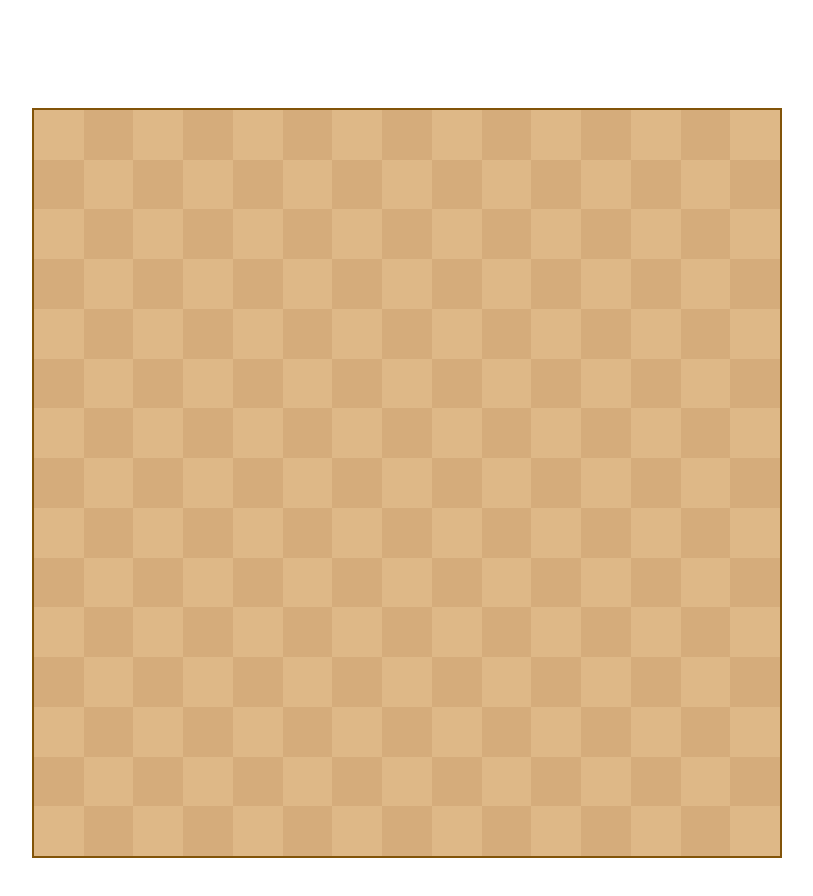
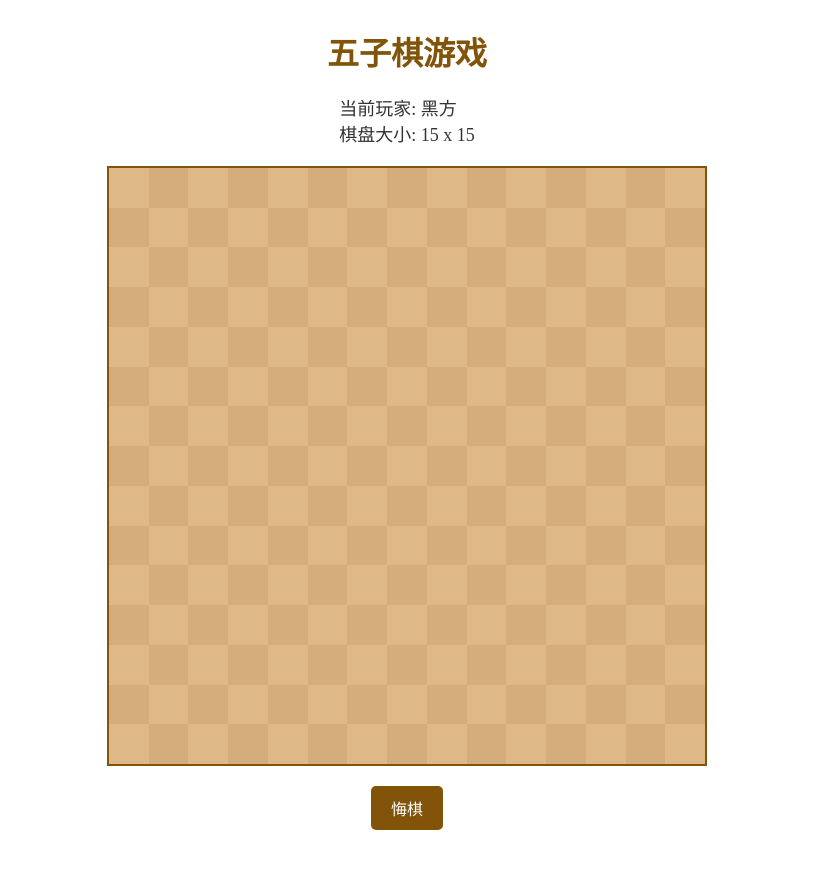
Before and after one commit to plain-wind/gobang, a Vue app: page / in a window 1280 px wide. Shown: the top 896 px of the page, without its empty margins (233-1046 px from the left). After the commit the page ends 838 px from the top, so only its background shows below. Built offline with nearby package versions, Linux system fonts and the light colour scheme; the HTML template or start-up script is replaced by a standard one.

Commit message:
create btn

```diff
--- a/src/App.vue
+++ b/src/App.vue
@@ -1,23 +1,46 @@
 <template>
   <div class="app">
-    <TestBoard />
+    <h1>{{ title }}</h1>
+    <!-- 状态信息 -->
+    <div class="msg">
+      <p>当前玩家: {{ curPlayer === Player.BLACK ? '黑方' : '白方' }}</p>
+      <p>棋盘大小: {{ size }} x {{ size }}</p>
+    </div>
+    <ChessBoard />
+    <ChessButton class="back-piece" @click="chessStore.backPiece">悔棋</ChessButton>
   </div>
 </template>
 
 <script setup lang="ts">
-import TestBoard from '@/components/TestBoard.vue';
+import { ref } from 'vue';
+import { useChessStore } from '@/stores/chess';
+import ChessBoard from '@/components/ChessBoard.vue';
+import ChessButton from '@/components/ChessButton.vue';
+import { Player } from '@/types/player';
+
+const title = ref('五子棋游戏');
+const chessStore = useChessStore();
+const { size, curPlayer } = chessStore;
+
 </script>
 
 <style scoped lang="scss">
-* {
-  box-sizing: border-box;
-  margin: 0;
-  padding: 0;
+@use "@/assets/sass/reset.scss";
+
+h1 {
+  color: #825409;
+  margin: 20px;
+}
+
+.msg {
+  margin-bottom: 20px;
+  font-size: 18px;
+  color: #333;
 }
 
 .app {
   display: flex;
-  justify-content: center;
-  padding: 100px;
+  flex-direction: column;
+  align-items: center;
 }
 </style>
--- /dev/null
+++ b/src/assets/sass/reset.scss
@@ -0,0 +1,5 @@
+* {
+  margin: 0;
+  padding: 0;
+  box-sizing: border-box;
+}
--- a/src/components/ChessBoard.vue
+++ b/src/components/ChessBoard.vue
@@ -1,241 +1,76 @@
 <template>
-  <div class="chessboard-container">
-    <h2 class="chessboard-title">{{ title }}</h2>
-
-    <!-- 棋盘容器 -->
-    <div class="chessboard-wrapper" :style="{ width: `${boardSize}px`, height: `${boardSize}px` }">
-      <!-- 网格线层 (用伪元素绘制所有网格线) -->
-      <div class="grid-lines" :style="{
-        '--size': size,
-        '--cell-size': `${cellSize}px`
-      }"></div>
-
-      <!-- 棋盘格子层 -->
-      <div class="chessboard" :style="{
+  <!-- 棋盘 -->
+  <div class="chess-board" :style="{
     gridTemplateColumns: `repeat(${size}, 1fr)`,
     gridTemplateRows: `repeat(${size}, 1fr)`,
     width: `${boardSize}px`,
     height: `${boardSize}px`
   }">
-        <!-- 生成棋盘格子 -->
-        <div v-for="(cell, index) in cells" :key="index" class="cell" :class="{
-          'cell-black': isBlackCell(index),
-          'has-piece': hasPiece(index)
-        }" @click="handleCellClick(index)" :data-coords="getCoordinates(index)">
-          <div v-if="cells[index].piece" class="piece" :class="`piece-${cells[index].piece.color}`"></div>
-        </div>
-      </div>
-    </div>
-
-    <div class="controls">
-      <button @click="resetBoard">重置棋盘</button>
-      <button @click="toggleSize">切换大小 ({{ size }}×{{ size }})</button>
+    <!-- 格子 -->
+    <div v-for="(item, index) in cells" :key="index" class="chess-cell"
+      @click="chessStore.placeChessPiece(item.row, item.col)">
+      <ChessPiece v-if="item.piece" :color="item.piece.color" />
     </div>
   </div>
 </template>
 
 <script setup lang="ts">
 import { ref, computed } from 'vue';
+import { storeToRefs } from 'pinia';
+import ChessPiece from './ChessPiece.vue';
+import { useChessStore } from '@/stores/chess';
 
-interface Piece {
-  color: 'black' | 'white';
-}
+// 获取棋盘数据
+const chessStore = useChessStore();
+const { size, cells } = storeToRefs(chessStore);
+// 格子的大小
+const cellSize = ref(40);
+// 棋盘的总大小
+const boardSize = computed(() => size.value * cellSize.value);
 
-interface Cell {
-  piece: Piece | null;
-}
-
-const props = defineProps<{
-  title?: string;
-  initialSize?: number;
-  cellSize?: number;
-}>();
-
-const size = ref(props.initialSize || 19);
-const cells = ref<Cell[]>([]);
-
-const cellSize = props.cellSize || 30;
-const boardSize = computed(() => size.value * cellSize);
-
-const initializeBoard = () => {
-  cells.value = Array.from({ length: size.value * size.value }, () => ({
-    piece: null
-  }));
-};
-
-const isBlackCell = (index: number) => {
-  const row = Math.floor(index / size.value);
-  const col = index % size.value;
-  return (row + col) % 2 === 1;
-};
-
-const hasPiece = (index: number) => {
-  return cells.value[index].piece !== null;
-};
-
-const getCoordinates = (index: number) => {
-  const row = Math.floor(index / size.value) + 1;
-  const col = (index % size.value) + 1;
-  return `${String.fromCharCode(64 + col)}${row}`;
-};
-
-let currentPlayer: 'black' | 'white' = 'black';
-const handleCellClick = (index: number) => {
-  if (hasPiece(index)) return;
-  cells.value[index].piece = { color: currentPlayer };
-  currentPlayer = currentPlayer === 'black' ? 'white' : 'black';
-};
-
-const resetBoard = () => {
-  initializeBoard();
-  currentPlayer = 'black';
-};
-
-const toggleSize = () => {
-  size.value = size.value === 19 ? 15 : 19;
-  initializeBoard();
-};
-
-initializeBoard();
+chessStore.initBoard();
 </script>
 
 <style scoped lang="scss">
-.chessboard-container {
+@use "@/assets/sass/reset.scss";
+
+.chess-board {
+  display: grid;
+  border: 2px solid #825409;
+
+  & .chess-cell {
+    box-sizing: border-box;
     display: flex;
-  flex-direction: column;
+    justify-content: center;
     align-items: center;
-  padding: 20px;
-  font-family: Arial, sans-serif;
-}
+    // padding: 5px;
 
-.chessboard-title {
-  color: #333;
-  margin-bottom: 20px;
-}
-
-// 棋盘包装器 - 用于定位网格线和格子
-.chessboard-wrapper {
-  position: relative;
-  border: 2px solid #8B4513;
-  box-shadow: 0 4px 12px rgba(0, 0, 0, 0.15);
-}
-
-// 网格线层 - 用伪元素绘制所有横线和竖线
-.grid-lines {
-  position: absolute;
-  top: 0;
-  left: 0;
-  width: 100%;
-  height: 100%;
-  pointer-events: none; // 让点击穿透到下面的格子
-
-  // 绘制横线
-  &::before {
-    content: '';
-    position: absolute;
-    width: 100%;
-    height: 1px;
-    background-color: #000;
-    opacity: 0.7;
-  }
-
-  // 绘制竖线
-  &::after {
-    content: '';
-    position: absolute;
-    width: 1px;
-    height: 100%;
-    background-color: #000;
-    opacity: 0.7;
-  }
-}
-
-// 生成所有横线 (1到size-1条)
-@for $i from 1 to 19 {
-  .grid-lines[data-size="#{$i}"]::before {
-    top: calc(var(--cell-size) * #{$i});
-  }
-}
-
-// 生成所有竖线 (1到size-1条)
-@for $i from 1 to 19 {
-  .grid-lines[data-size="#{$i}"]::after {
-    left: calc(var(--cell-size) * #{$i});
-  }
-}
-
-// 棋盘格子层
-.chessboard {
-  display: grid;
-  position: relative;
+    &:nth-child(odd) {
       background-color: #DEB887;
     }
 
-.cell {
-  position: relative;
-  cursor: pointer;
-  transition: background-color 0.2s ease;
+    &:nth-child(even) {
+      background-color: #D5AC7B;
+    }
 
     &:hover {
-    background-color: rgba(255, 255, 255, 0.2);
-  }
-}
-
-.cell-black {
-  background-color: rgba(139, 69, 19, 0.1);
-}
-
-.piece {
-  position: absolute;
-  top: 50%;
-  left: 50%;
-  transform: translate(-50%, -50%);
-  width: 80%;
-  height: 80%;
-  border-radius: 50%;
-  box-shadow:
-    inset 2px 2px 3px rgba(255, 255, 255, 0.5),
-    2px 2px 5px rgba(0, 0, 0, 0.3);
-  transition: transform 0.2s ease;
-
-  &:hover {
-    transform: translate(-50%, -50%) scale(1.05);
-  }
-}
-
-.piece-black {
-  background: radial-gradient(circle at 30% 30%, #666, #000);
-}
-
-.piece-white {
-  background: radial-gradient(circle at 30% 30%, #fff, #ccc);
-  border: 1px solid #ddd;
-}
-
-.controls {
-  margin-top: 20px;
-  display: flex;
-  gap: 10px;
-
-  button {
-    padding: 8px 16px;
-    background-color: #42b983;
-    color: white;
-    border: none;
-    border-radius: 4px;
-    cursor: pointer;
-    transition: background-color 0.2s;
-
-    &:hover {
-      background-color: #359e6f;
+      background-color: #E5C69F;
     }
   }
 }
 
-@media (max-width: 768px) {
-  .chessboard-wrapper {
-    max-width: 90vw;
-    max-height: 90vw;
+.back-piece {
+  margin-top: 20px;
+  padding: 10px 20px;
+  background-color: #825409;
+  font-size: 16px;
+  color: white;
+  border: none;
+  border-radius: 5px;
+  cursor: pointer;
+
+  &:hover {
+    background-color: #6f4500;
   }
 }
 </style>
--- /dev/null
+++ b/src/components/ChessButton.vue
@@ -0,0 +1,22 @@
+<template>
+  <button class="btn">
+    <slot></slot>
+  </button>
+</template>
+
+<style scoped lang="scss">
+.btn {
+  margin-top: 20px;
+  padding: 10px 20px;
+  background-color: #825409;
+  font-size: 16px;
+  color: white;
+  border: none;
+  border-radius: 5px;
+  cursor: pointer;
+
+  &:hover {
+    background-color: #6f4500;
+  }
+}
+</style>
--- a/src/components/TestBoard.vue
+++ /dev/null
@@ -1,82 +0,0 @@
-<template>
-  <!-- 棋盘 -->
-  <div class="chess-board" :style="{
-    gridTemplateColumns: `repeat(${size}, 1fr)`,
-    gridTemplateRows: `repeat(${size}, 1fr)`,
-    width: `${boardSize}px`,
-    height: `${boardSize}px`
-  }">
-    <!-- 格子 -->
-    <div v-for="(item, index) in cells" :key="index" class="chess-cell" @click="placeChessPiece(item.row, item.col)">
-      <ChessPiece v-if="item.piece" :color="item.piece.color" />
-    </div>
-  </div>
-</template>
-
-<script setup lang="ts">
-import { ref, reactive, computed } from 'vue';
-import { type Cell } from '@/types/cell';
-import { Player } from '@/types/player';
-import ChessPiece from './ChessPiece.vue';
-
-// 每行每列的格子数量
-const size = ref(15);
-// 格子的大小
-const cellSize = ref(50);
-// 棋盘的总大小
-const boardSize = computed(() => size.value * cellSize.value);
-// 棋盘格子数据
-const cells = reactive<Cell[]>([]);
-// 当前玩家
-const curPlayer = ref<Player>(Player.BLACK);
-
-// 初始化棋盘格子
-const initBoard = () => {
-  for (let i = 0; i < size.value * size.value; i++) {
-    cells.push({
-      row: Math.floor(i / size.value),
-      col: i % size.value,
-      piece: null
-    });
-  }
-};
-const placeChessPiece = (row: number, col: number) => {
-  const index = row * size.value + col;
-  // 如果该格子已有棋子，不能再放置
-  if (cells[index].piece) {
-    return;
-  }
-  // 放置当前玩家的棋子
-  cells[index].piece = { color: curPlayer.value };
-  // 切换玩家
-  curPlayer.value = curPlayer.value === Player.BLACK ? Player.WHITE : Player.BLACK;
-};
-initBoard();
-</script>
-
-<style scoped lang="scss">
-.chess-board {
-  display: grid;
-  border: 2px solid #825409;
-
-  & .chess-cell {
-    box-sizing: border-box;
-    display: flex;
-    justify-content: center;
-    align-items: center;
-    // padding: 5px;
-
-    &:nth-child(odd) {
-      background-color: #DEB887;
-    }
-
-    &:nth-child(even) {
-      background-color: #D5AC7B;
-    }
-
-    &:hover {
-      background-color: #E5C69F;
-    }
-  }
-}
-</style>
--- /dev/null
+++ b/src/stores/chess.ts
@@ -0,0 +1,63 @@
+import { ref, reactive } from "vue";
+import { defineStore } from "pinia";
+import { type Cell } from "@/types/cell";
+import { Player } from "@/types/player";
+
+export const useChessStore = defineStore("chess", () => {
+  // 每行每列的格子数量
+  const size = ref(15);
+  // 棋盘格子数据
+  const cells = reactive<Cell[]>([]);
+  // 棋子数据
+  const chessPieces = reactive<Cell[]>([]);
+  // 当前玩家
+  const curPlayer = ref<Player>(Player.BLACK);
+
+  // 初始化棋盘格子
+  const initBoard = () => {
+    for (let i = 0; i < size.value * size.value; i++) {
+      cells.push({
+        row: Math.floor(i / size.value),
+        col: i % size.value,
+        piece: null
+      });
+    }
+  };
+  // 放置棋子
+  const placeChessPiece = (row: number, col: number) => {
+    const index = row * size.value + col;
+    // 如果该格子已有棋子，不能再放置
+    if (cells[index].piece) {
+      return;
+    }
+    // 放置当前玩家的棋子
+    cells[index].piece = { color: curPlayer.value };
+    chessPieces.push(cells[index]);
+    // 切换玩家
+    changePlayer();
+  };
+  // 悔棋
+  const backPiece = () => {
+    if (chessPieces.length > 0) {
+      const { row, col } = chessPieces.pop()!;
+      const index = row * size.value + col;
+      cells[index].piece = null;
+      changePlayer();
+    }
+  }
+  // 切换玩家
+  const changePlayer = () => {
+    curPlayer.value = curPlayer.value === Player.BLACK ? Player.WHITE : Player.BLACK;
+  };
+
+  return {
+    size,
+    cells,
+    chessPieces,
+    curPlayer,
+    initBoard,
+    placeChessPiece,
+    backPiece,
+    changePlayer,
+  };
+});
```
Also changed, not shown: src/stores/counter.ts (deleted, +0 -12 lines). Lines whose indentation alone changed are shown as unchanged.
